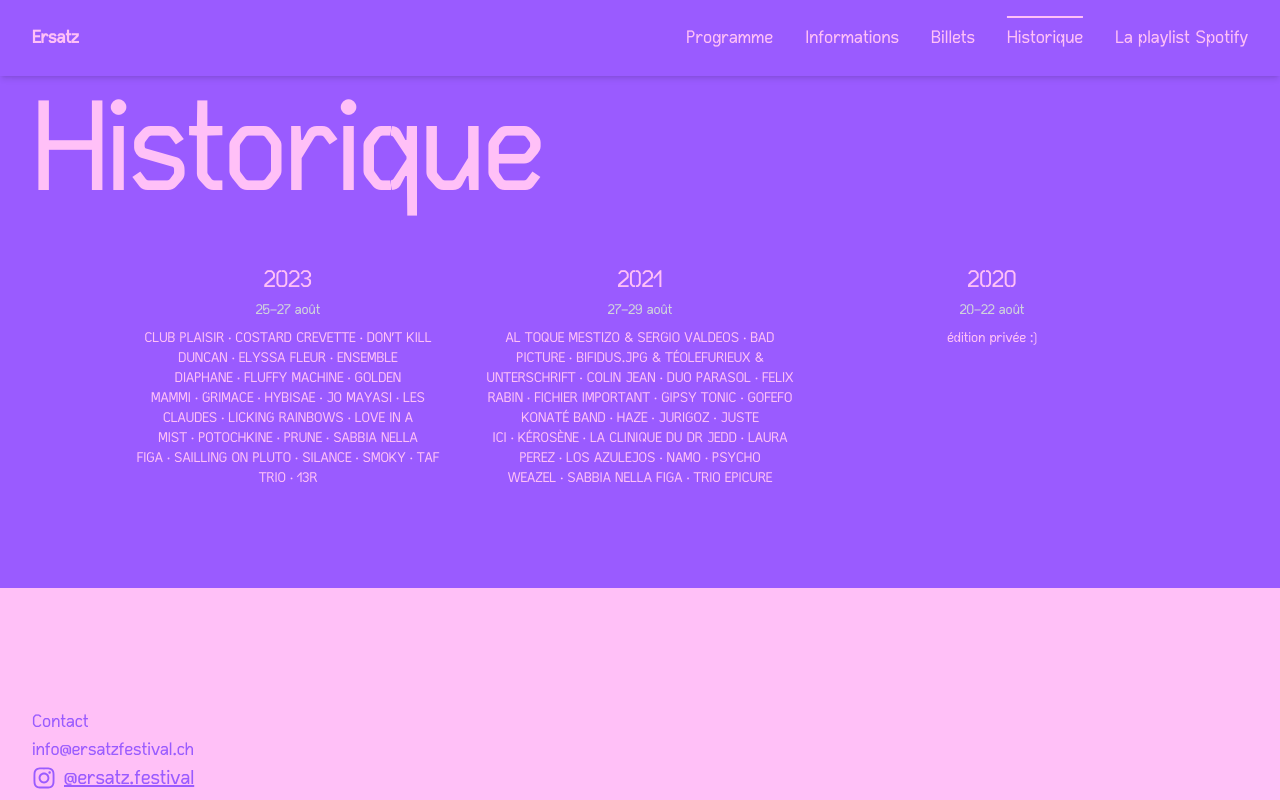
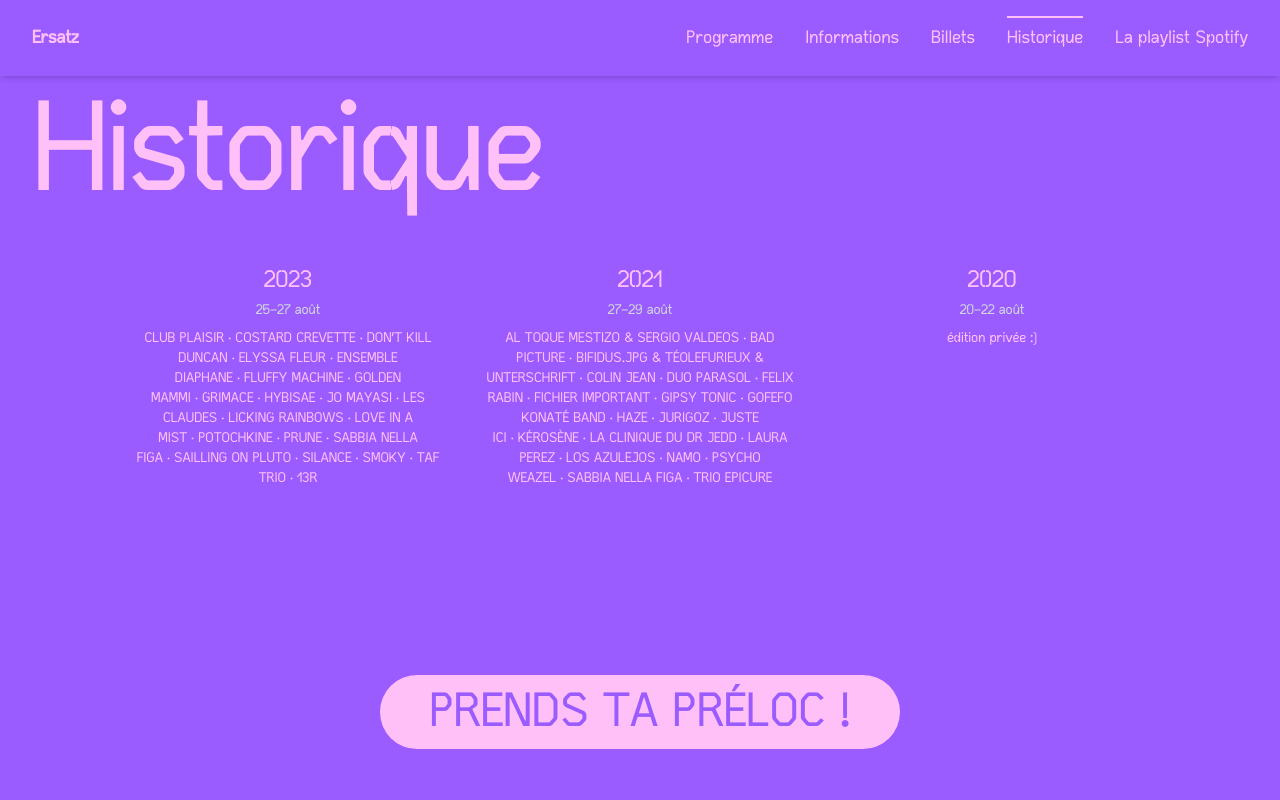
Before and after one commit to ersatz-festival/web-app, a Nuxt app: page /historique in a window 1280 px wide. Shown: the top 800 px of the page. Built offline with nearby package versions, Linux system fonts and the light colour scheme.

Commit message:
random ticket text

```diff
--- a/components/layout/CTA.vue
+++ b/components/layout/CTA.vue
@@ -6,13 +6,15 @@
         :class="buttonClasses"
       >
         <span class="text-3xl sm:text-4xl md:text-5xl uppercase">
-                Prends ton billet !
+          {{ phrase }}
         </span>
       </a>
     </div>
   </template>
 
   <script setup lang="ts">
+  import { ref, computed } from 'vue';
+
   const props = defineProps({
     inverted: {
       type: Boolean,
@@ -20,6 +22,21 @@
     },
   });
 
+  // Tableau de phrases
+  const phrases = [
+    'Choppe ton billet !',
+    'Prends ton ticket !',
+    'Oublie pas d\'acheter ton sésame !',
+    'Prends ta préloc !',
+    'Choppe ta place !',
+    'Réserve ton entrée !',
+  ];
+
+  // Sélection aléatoire d'une phrase au chargement
+  const randomIndex = ref(Math.floor(Math.random() * phrases.length));
+  const phrase = computed(() => phrases[randomIndex.value]);
+
+  // Classes du bouton selon la prop inverted
   const buttonClasses = computed(() =>
     props.inverted
       ? 'inline-flex justify-center items-center px-12 py-3 ring ring-purple-500 text-pink-500 bg-purple-500 rounded-full hover:ring-4 hover:ring-purple-500 duration-500'
--- a/pages/historique/index.vue
+++ b/pages/historique/index.vue
@@ -23,6 +23,9 @@
       </div>
       <div class="h-[100px]"></div>
 
+      <section class="mx-auto max-w-7xl px-4 py-6 sm:px-6 lg:px-8">
+            <LayoutCTA />
+        </section>
   </div>
 </template>
 
```
Lines whose indentation alone changed are shown as unchanged.
